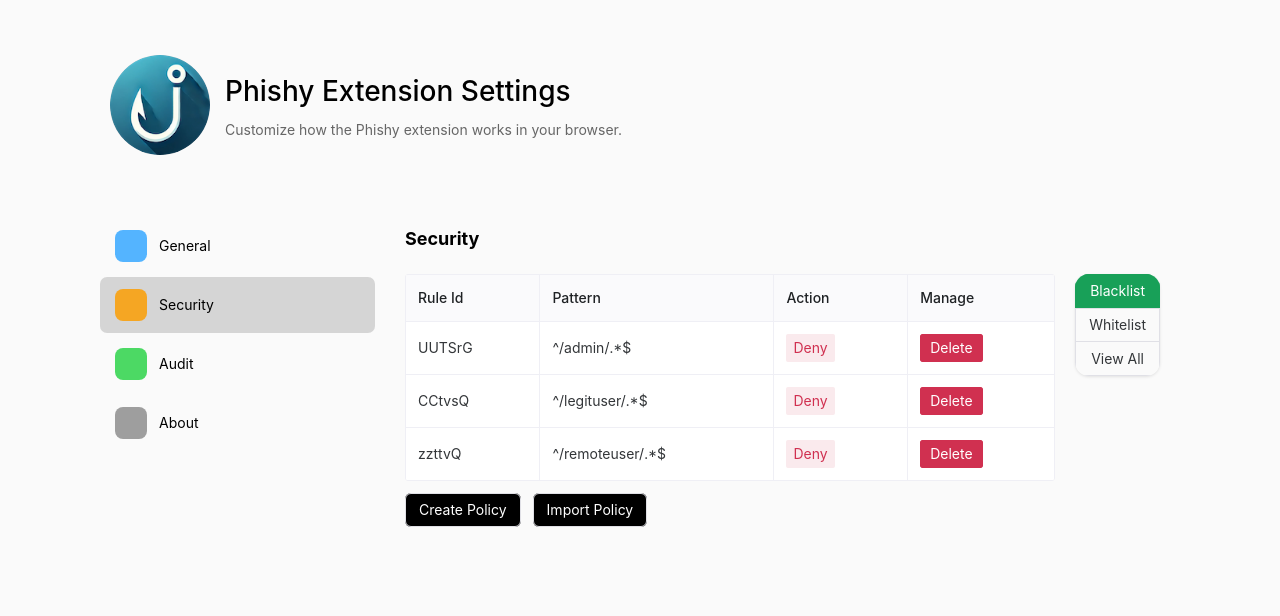
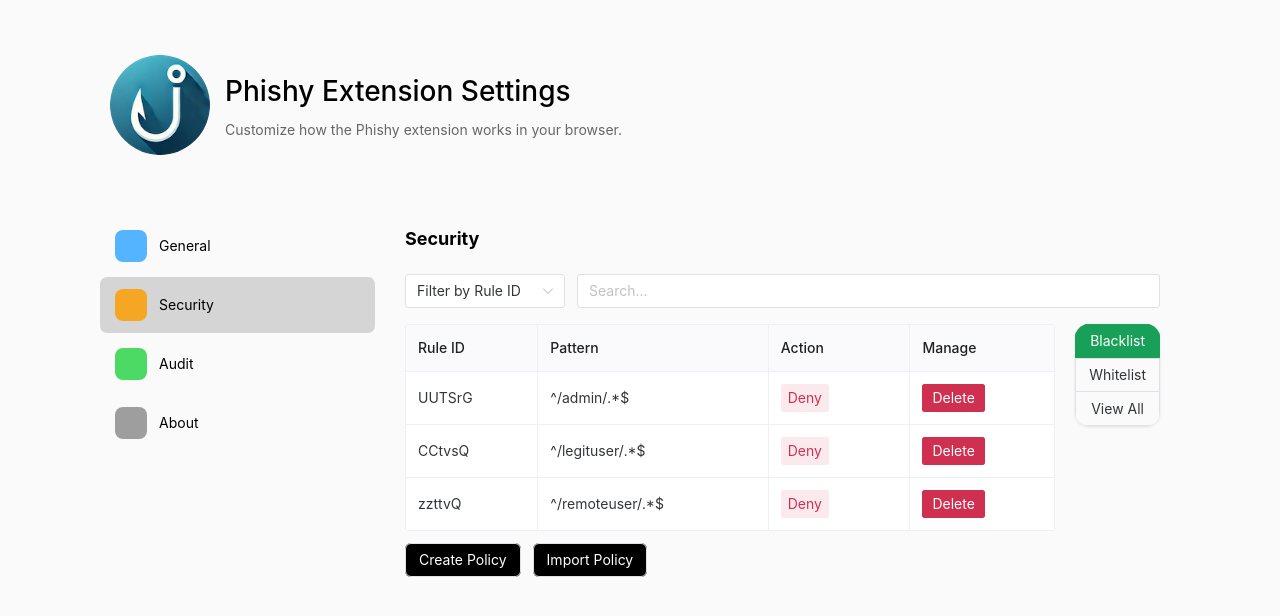
Before and after one commit to NianwenDan/Phishy-Frontend, a Vue app: page / in a window 1280 px wide. Both pictures are taken after a click on the element "Security". Shown: the top 616 px of the page. Built offline with nearby package versions, Linux system fonts and the light colour scheme; some icons are missing.

Commit message:
Add search bar and filter logic to the table & action filter on view all tab

```diff
--- a/src/components/SettingMainContents/Security.vue
+++ b/src/components/SettingMainContents/Security.vue
@@ -13,6 +13,9 @@ export default {
       currentView: "blacklist",      // "blacklist", "whitelist", or "all"
       isConfirmDeleteVisible: false, // For policy delete (security tab)
       policyToDelete: null,          // For policy delete (security tab)
+      searchKeyword: '',             // (For filter)
+      searchFilter: 'ruleId',        // (For filter) default to ruleId
+      actionSortOrder: null,         // (For sort) default to null
       securitySettings: {
         isShowCreatePolicy: false,
         createPolicy: {
@@ -29,26 +32,43 @@ export default {
         }
       },
       tableColumns: [ // added
-        { title: "Rule Id", key: "ruleId" },
+        { title: "Rule ID", key: "ruleId" },
         { title: "Pattern", key: "pattern" },
         {
-          title: "Action",
-          key: "action",
+          title: () =>
+            this.currentView === 'all'
+              ? h('div', { style: 'display: flex; align-items: center; gap: 6px;' }, [
+                  'Action',
+                  h(NSelect,
+                    {
+                      size: 'small',
+                      value: this.actionSortOrder,
+                      placeholder: 'Sort actions',
+                      options: [
+                        { label: 'Allow First', value: 'Allow' },
+                        { label: 'Deny First', value: 'Deny' },
+                        { label: 'Reset Sort', value: null }
+                      ],
+                      style: 'width: 110px;',
+                      onUpdateValue: (val) => (this.actionSortOrder = val)
+                    }
+                  )
+                ])
+              : 'Action',
+          key: 'action',
           render(row) {
-            const tags = row.action.map((tagKey) =>
+            return row.action.map((tagKey) =>
               h(NTag,
                 {
-                  style: { marginRight: "6px" },
-                  // added: success applies green and error applies red color to the button (auto)
+                  style: { marginRight: "12px" },
                   type: tagKey === "Allow" ? "success" : "error",
                   bordered: false
                 },
                 { default: () => tagKey }
               )
             );
-            return tags;
           }
-      },
+        },
         {title: "Manage", key: "actions",
             render: (row, index) =>
                 h( NButton,
@@ -70,7 +90,42 @@ export default {
       ]
     };
   },
+  // Filter logic: return search key from the searching box & sorting (Allow:Deny) on View all tab(next to 'Action')
+  computed: {
+    filteredData() {
+      const keyword = this.searchKeyword.trim().toLowerCase();
+      const baseData =
+        this.currentView === 'blacklist'
+          ? this.blacklistData
+          : this.currentView === 'whitelist'
+          ? this.whitelistData
+          : [...this.blacklistData, ...this.whitelistData];
 
+      const filtered = keyword
+        ? baseData.filter((item) =>
+            item[this.searchFilter]?.toLowerCase().includes(keyword)
+          )
+        : baseData;
+
+      if (this.actionSortOrder === 'Allow') {
+        return filtered.sort((a, b) => {
+          const aVal = a.action.includes('Allow') ? 0 : 1;
+          const bVal = b.action.includes('Allow') ? 0 : 1;
+          return aVal - bVal;
+        });
+      }
+
+      if (this.actionSortOrder === 'Deny') {
+        return filtered.sort((a, b) => {
+          const aVal = a.action.includes('Deny') ? 0 : 1;
+          const bVal = b.action.includes('Deny') ? 0 : 1;
+          return aVal - bVal;
+        });
+      }
+
+      return filtered;
+    }
+  },
   methods: {
     addNewPolicy() {
       const newPolicy = {
@@ -106,7 +161,6 @@ export default {
       this.isConfirmDeleteVisible = false;
       this.policyToDelete = null;
     },
-
     generateRandomString(length = 6) {
       const chars = 'ABCDEFGHIJKLMNOPQRSTUVWXYZabcdefghijklmnopqrstuvwxyz0123456789';
       let result = '';
@@ -115,29 +169,40 @@ export default {
       }
       return result;
     }
-
   }
 };
 </script>
 
 <template>
   <h3></h3>
+  <!-- Filter & search bar -->
+  <div style="margin-bottom: 16px; display: flex; gap: 12px; align-items: center;">
+    <n-select
+      v-model:value="searchFilter"
+      :options="[
+        { label: 'Filter by Rule ID', value: 'ruleId' },
+        { label: 'Filter by Pattern', value: 'pattern' }
+      ]"
+      style="width: 160px"
+      placeholder="Select Filter"
+    />
+    <n-input
+      v-model:value="searchKeyword"
+      placeholder="Search..."
+      clearable
+      style="flex: 1;"
+    />
+</div>
 
   <!-- added buttons to switch views -->
   <!-- Table with control group on the right side -->
   <div style="display: flex; gap: 20px; align-items: flex-start;">
-     <!-- table switching logic: If in BL, view BL; If in WL, view WL; If view all, display all data -->
     <n-data-table
       style="flex: 1"
       :single-line="false"
       :columns="tableColumns"
-      :data="currentView === 'blacklist'
-            ? blacklistData
-            : currentView === 'whitelist'
-            ? whitelistData
-            : [...blacklistData, ...whitelistData]"
-    />
-
+      :data="filteredData"
+  />
     <!-- Button group: Right side of the table -->
     <n-button-group vertical style="border-radius: 14px; overflow: hidden; box-shadow: 0 1px 3px rgba(0,0,0,0.1);">
       <n-button class="hover-button" :type="currentView === 'blacklist' ? 'primary' : 'default'" @click="currentView = 'blacklist'">Blacklist</n-button>
```
